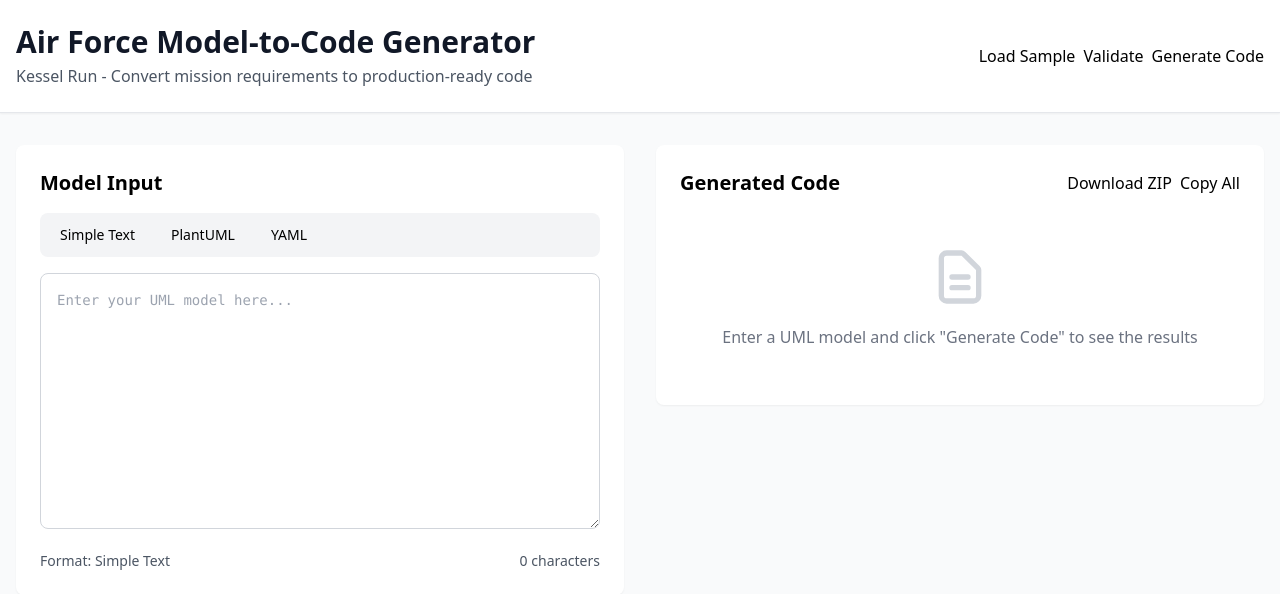
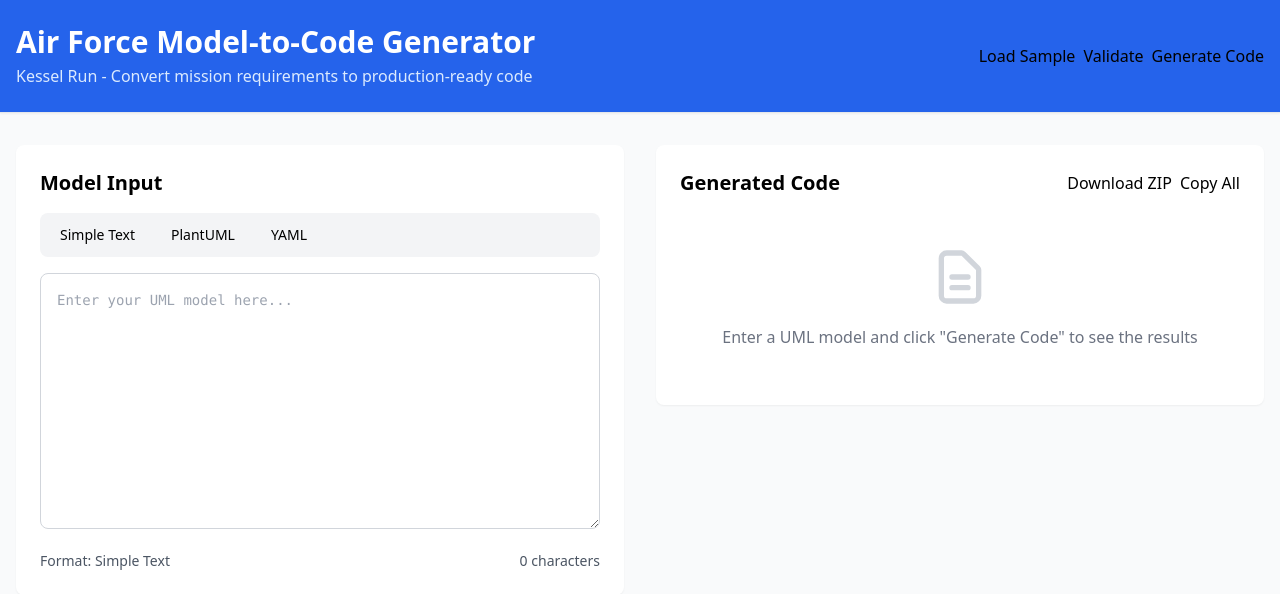
Before and after one commit to 41somra/uml-to-code-generator, a Flask app: page / in a window 1280 px wide. Shown: the top 594 px of the page. Run offline with Flask 3, Linux system fonts and the light colour scheme; parts of the project's set-up code (start-up, migrations or seed data) failed here and were passed over; some libraries are stand-ins or nearby versions.

Commit message:
💙 Add Air Force Blue Header to Web Interface
- Change header background to Air Force blue (bg-blue-600)
- Update title text to white for better contrast
- Style subtitle in light blue for professional appearance
- Enhance visual branding for Air Force demonstrations

🤖 Generated with [Claude Code](https://claude.ai/code)

Co-Authored-By: Claude <noreply@anthropic.com>

```diff
--- a/src/web/templates/index.html
+++ b/src/web/templates/index.html
@@ -16,12 +16,12 @@
 </head>
 <body class="bg-gray-50 min-h-screen">
     <!-- Header -->
-    <header class="bg-white shadow-sm border-b">
+    <header class="bg-blue-600 shadow-sm border-b">
         <div class="max-w-7xl mx-auto px-4 py-6">
             <div class="flex items-center justify-between">
                 <div>
-                    <h1 class="text-3xl font-bold text-gray-900">Air Force Model-to-Code Generator</h1>
-                    <p class="text-gray-600 mt-1">Kessel Run - Convert mission requirements to production-ready code</p>
+                    <h1 class="text-3xl font-bold text-white">Air Force Model-to-Code Generator</h1>
+                    <p class="text-blue-100 mt-1">Kessel Run - Convert mission requirements to production-ready code</p>
                 </div>
                 <div class="flex space-x-2">
                     <button id="loadSample" class="btn-secondary">Load Sample</button>
```
